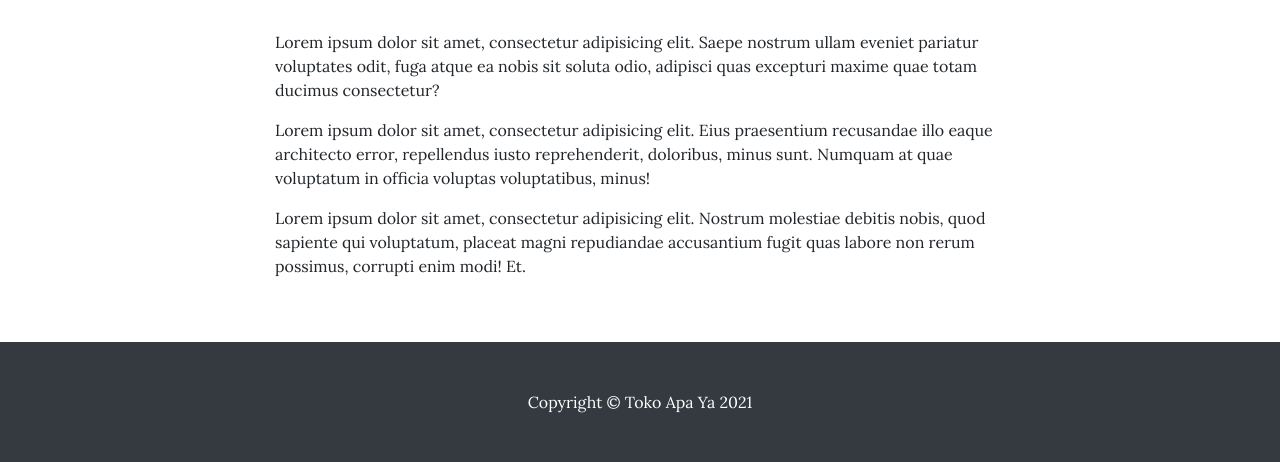
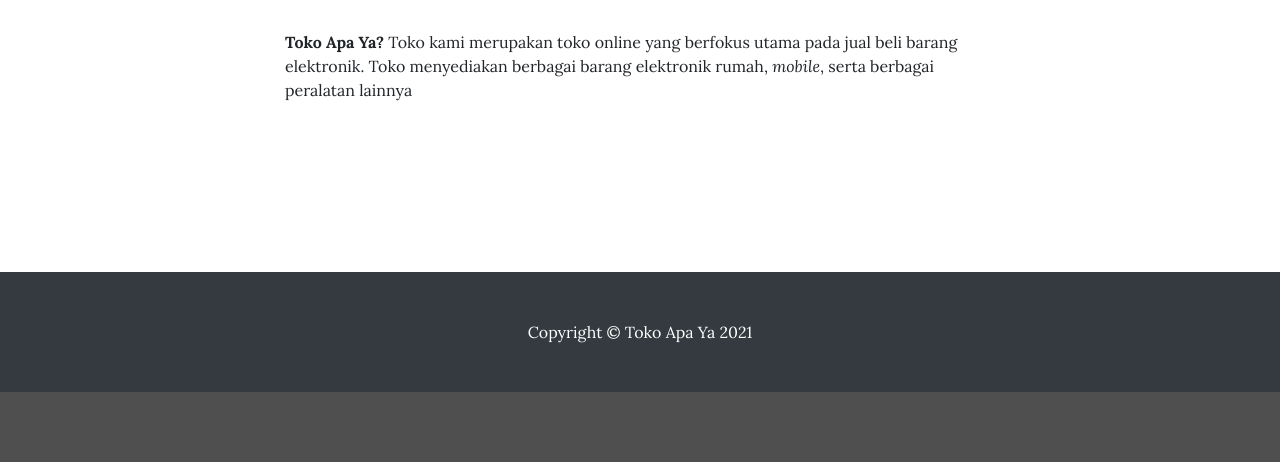
Before and after one commit to aulkiller/OnlineShop_CodeIgniter, a CodeIgniter app: page /olshop/index.php/shop/about in a window 1280 px wide. Shown: the part 408-870 px from the top of the page. After the commit the page ends 800 px from the top, so only its background shows below. Run offline with CodeIgniter, Linux system fonts and the light colour scheme.

Commit message:
dah kelar about us

```diff
--- a/application/views/layout/shop/footer.php
+++ b/application/views/layout/shop/footer.php
@@ -18,14 +18,6 @@
 		</div>
 	</div>
 
-
-		<!-- Footer -->
-		<footer class="py-5 mt-5 bg-dark">
-			<div class="container">
-				<p class="m-0 text-center text-white">Copyright &copy; Toko Apa Ya 2021</p>
-			</div>
-			<!-- /.container -->
-		</footer>
 
 		<?php include ('logout.php') ?>
 
--- a/application/views/layout/shop/header.php
+++ b/application/views/layout/shop/header.php
@@ -64,7 +64,7 @@
 
 	</head>
 
-	<body>
+	<body style="min-height: 100vh;display: flex;flex-direction: column;">
 
 		<!-- Navigation -->
 		<nav class="navbar navbar-expand-lg navbar-dark bg-dark fixed-top">
--- a/application/views/shop/about_page.php
+++ b/application/views/shop/about_page.php
@@ -3,11 +3,16 @@
 </div>
 
 <div class="container">
-<div class="row">
+<div class="row-lg">
   <div class="col-lg-8 col-md-10 mx-auto">
-	<p>Lorem ipsum dolor sit amet, consectetur adipisicing elit. Saepe nostrum ullam eveniet pariatur voluptates odit, fuga atque ea nobis sit soluta odio, adipisci quas excepturi maxime quae totam ducimus consectetur?</p>
-	<p>Lorem ipsum dolor sit amet, consectetur adipisicing elit. Eius praesentium recusandae illo eaque architecto error, repellendus iusto reprehenderit, doloribus, minus sunt. Numquam at quae voluptatum in officia voluptas voluptatibus, minus!</p>
-	<p>Lorem ipsum dolor sit amet, consectetur adipisicing elit. Nostrum molestiae debitis nobis, quod sapiente qui voluptatum, placeat magni repudiandae accusantium fugit quas labore non rerum possimus, corrupti enim modi! Et.</p>
+	<p><b>Toko Apa Ya?</b> Toko kami merupakan toko online yang berfokus utama pada jual beli barang elektronik. Toko menyediakan berbagai barang elektronik rumah, <i>mobile</i>, serta berbagai peralatan lainnya</p>
   </div>
 </div>
 </div>
+<!-- Footer -->
+<footer style="position: fixed; left: 0; bottom: 0;width:100%;margin-top: auto" class="py-5 mt-5 bg-dark">
+			<div class="container">
+				<p class="m-0 text-center text-white">Copyright &copy; Toko Apa Ya 2021</p>
+			</div>
+			<!-- /.container -->
+		</footer>
```
Also changed, not shown: application/views/shop/contact.php (+7 -0 lines), application/views/shop/home.php (+7 -0 lines).
